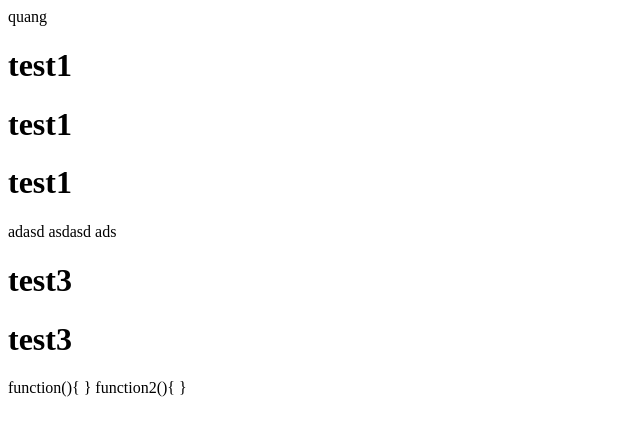
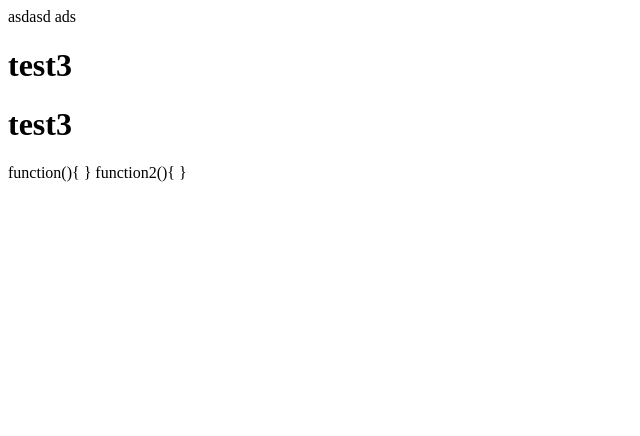
Before and after one commit to Quang-NX/git, a plain HTML site: page index.html in a window 1280 px wide. Shown: the whole page, without its empty margins (0-640 px from the left). Drawn offline with Linux system fonts and the light colour scheme.

Commit message:
Update index.html

```diff
--- a/index.html
+++ b/index.html
@@ -7,11 +7,6 @@
 </head>
 <body>
 
-    quang
-    <h1>test1</h1>
-    <h1>test1</h1>
-    <h1>test1</h1>
-    adasd
     asdasd
     ads
     <h1>test3</h1>
```
